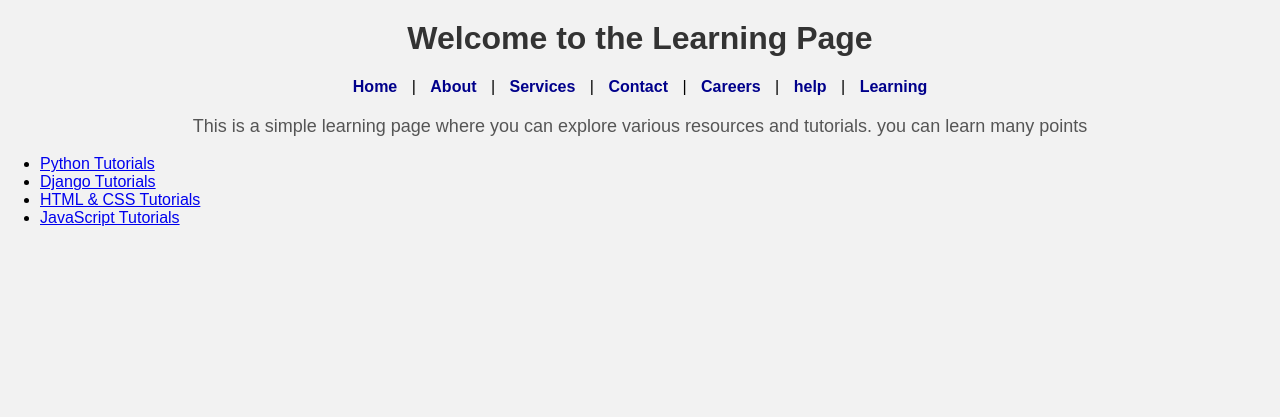
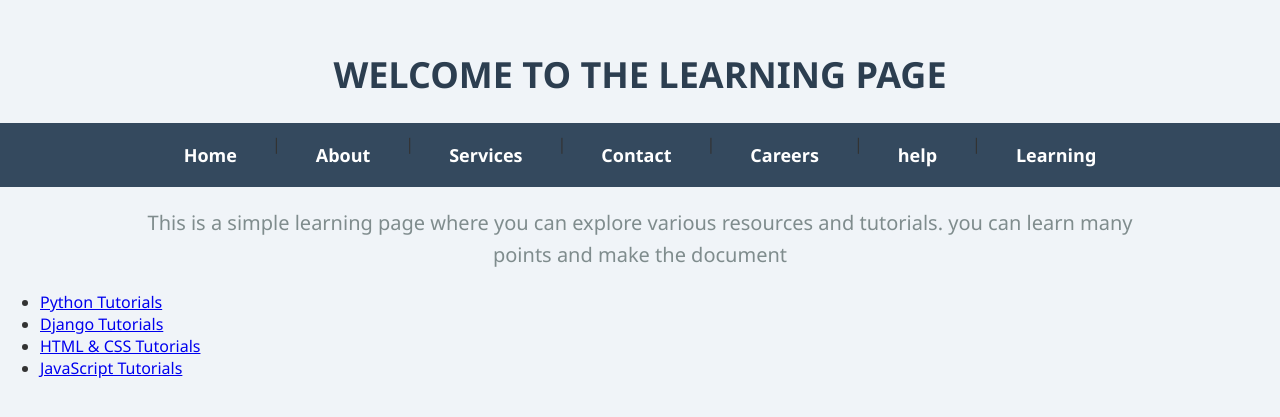
Before and after one commit to anees-d/django-project, a Django app: page /learning/ in a window 1280 px wide. Shown: the top 417 px of the page. Run offline with Django 5.2, Linux system fonts and the light colour scheme.

Commit message:
css changes

```diff
--- a/myapp/static/css/style.css
+++ b/myapp/static/css/style.css
@@ -1,30 +1,80 @@
+/* General Body Style */
 body {
-    background-color: #f2f2f2;
-    font-family: Arial, sans-serif;
+    background-color: #f0f4f8;
+    font-family: 'Segoe UI', Tahoma, Geneva, Verdana, sans-serif;
     margin: 0;
     padding: 0;
+    color: #333;
 }
 
+/* Header Style */
 h1 {
-    color: #333;
+    color: #2c3e50;
     text-align: center;
-    margin-top: 20px;
+    margin-top: 50px;
+    font-size: 36px;
+    font-weight: bold;
+    text-transform: uppercase;
 }
 
+/* Navigation Bar Styling */
 nav {
-    text-align: center;
+    display: flex;
+    justify-content: center;
     margin: 20px 0;
+    background-color: #34495e;
+    padding: 10px 0;
 }
 
 nav a {
     text-decoration: none;
-    color: darkblue;
-    margin: 0 10px;
+    color: white;
+    margin: 0 15px;
     font-weight: bold;
+    font-size: 18px;
+    padding: 10px 20px;
+    border-radius: 5px;
+    transition: background-color 0.3s ease, color 0.3s ease;
 }
 
+nav a:hover {
+    background-color: #2980b9;
+    color: #ecf0f1;
+}
+
+/* Paragraph Styling */
 p {
     text-align: center;
-    color: #555;
+    color: #7f8c8d;
+    font-size: 20px;
+    line-height: 1.6;
+    margin: 20px auto;
+    width: 80%;
+}
+
+/* Footer Style */
+footer {
+    text-align: center;
+    background-color: #2c3e50;
+    color: white;
+    padding: 20px 0;
+    position: fixed;
+    bottom: 0;
+    width: 100%;
+}
+
+/* Button Styling */
+button {
+    background-color: #3498db;
+    color: white;
     font-size: 18px;
+    padding: 15px 30px;
+    border: none;
+    border-radius: 5px;
+    cursor: pointer;
+    transition: background-color 0.3s ease;
 }
+
+button:hover {
+    background-color: #2980b9;
+}
--- a/myapp/templates/learning.html
+++ b/myapp/templates/learning.html
@@ -20,7 +20,7 @@
         <a href="/help/">help</a> |
         <a href="/learning/">Learning</a>
     </nav>
-    <p>This is a simple learning page where you can explore various resources and tutorials. you can learn many points</p>
+    <p>This is a simple learning page where you can explore various resources and tutorials. you can learn many points and make the document</p>
     <ul>
         <li><a href="/learning/python/">Python Tutorials</a></li>
         <li><a href="/learning/django/">Django Tutorials</a></li>
```
